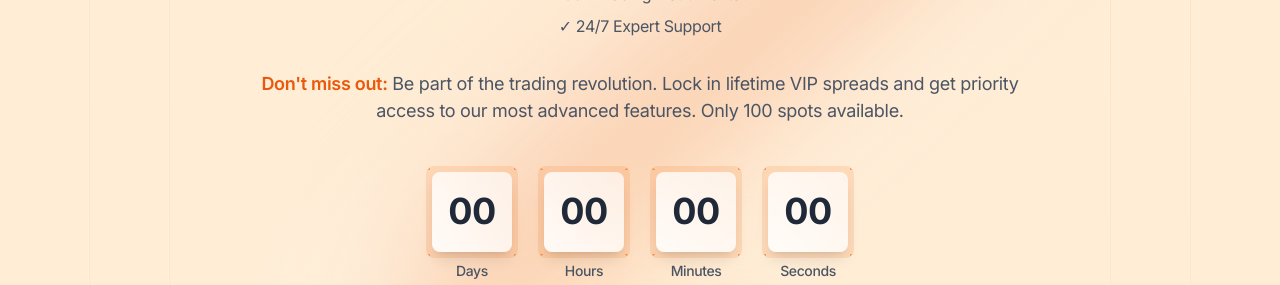
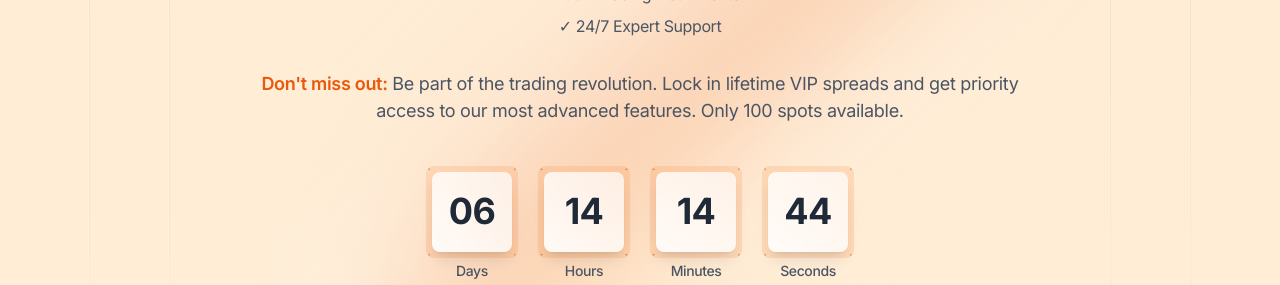
Before and after one commit to akhil-naidu/waitlist-new, a Next.js app: page / in a window 1280 px wide. Shown: the part 835-1120 px from the top of the page. Built offline with nearby package versions, Linux system fonts and the light colour scheme.

Commit message:
chore: added counter for feb 01

```diff
--- a/components/countdown/CountdownTimer.tsx
+++ b/components/countdown/CountdownTimer.tsx
@@ -5,7 +5,7 @@ import { calculateTimeLeft } from '@/utils/countdown';
 import TimeUnit from './TimeUnit';
 
 // Set a fixed launch date 25 days from a specific date to ensure server/client match
-const LAUNCH_DATE = new Date('2024-03-15T00:00:00Z').getTime();
+const LAUNCH_DATE = new Date('2025-02-01T00:00:00Z').getTime();
 
 export default function CountdownTimer() {
   const [timeLeft, setTimeLeft] = useState(calculateTimeLeft(LAUNCH_DATE));
```
